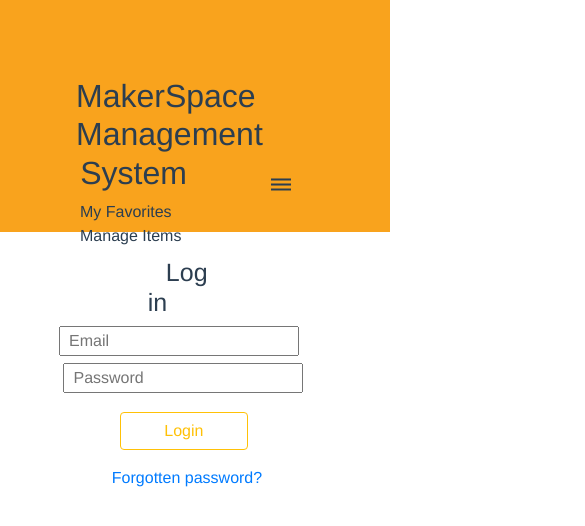
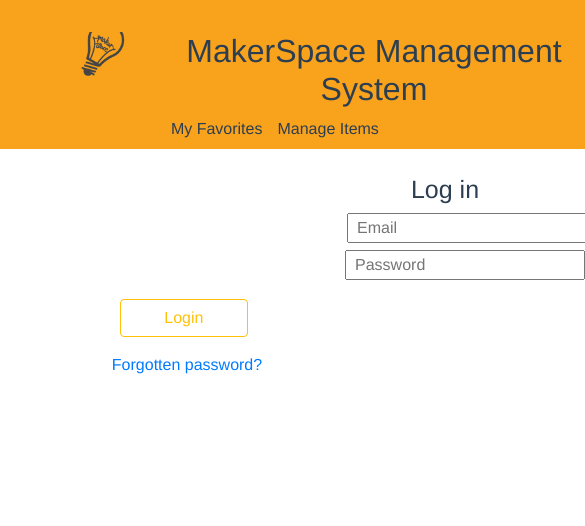
Before and after one commit to Andreas-Harnes/MakerSpace-Management-System, a Vue app in the folder client/: page /login in a window 390 px wide. Shown: the top 526 px of the page, 585 px wide, since content can reach past the window. Built offline with nearby package versions, Linux system fonts and the light colour scheme.

Commit message:
css for mobil

```diff
--- a/client/src/App.vue
+++ b/client/src/App.vue
@@ -7,6 +7,7 @@
 
 <style lang="scss">
 @import 'src/scss/style.scss';
+@import 'src/scss/media.scss'
 
  // $primary-color: #f9a31d;
 
--- a/client/src/components/body.vue
+++ b/client/src/components/body.vue
@@ -15,7 +15,7 @@
       <img id="content_img" src="smiley.gif" alt="bilde" height="42" width="42">
       <p id="description">Beskrivelse av element her</p>
       <p id="status">Status</p>
-  <b-button id="favorit_button">Favorit</b-button>
+  <b-button id="favorit_button" class="favorit_style">Favorit</b-button>
     </div>
   </div>
 <!-- category -->
--- a/client/src/components/header.vue
+++ b/client/src/components/header.vue
@@ -1,5 +1,5 @@
 <template>
-  <header class="header">
+  <header id="header-test" class="header">
       <link href="https://fonts.googleapis.com/icon?family=Material+Icons"
       rel="stylesheet">
     <div>
@@ -54,7 +54,7 @@ export default {
   }
 }
 </script>
-<style scoped>
+<style>
   .header {
     /* Endre color til variabel */
     background-color: #f9a31d;
--- a/client/src/components/login.vue
+++ b/client/src/components/login.vue
@@ -3,7 +3,7 @@
       <div id="txtTitle"><h1 id="login_txt">Log in</h1></div>
       <input class="loginField" id="txtEmail2" type="text" name="email" placeholder="Email" /> <br>
       <input class="loginField" id="txtPassword2" type="password" name="password" placeholder="Password" /> <br>
-      <b-button type="button" id="btnLogin" v-on:click="loginRequest" variant="outline-warning">Login</b-button>
+      <b-button type="button" id="btnLogin"  v-on:click="loginRequest" variant="outline-warning">Login</b-button>
       <a href="url" id="forgot_password">Forgotten password?</a>
 
   </div>
--- a/client/src/scss/_media.scss
+++ b/client/src/scss/_media.scss
@@ -1,19 +1,30 @@
-/* Smartphones (portrait and landscape) */
-@media only screen
-and (min-device-width : 320px)
-and (max-device-width : 480px) {
 
+/* Smartphones (landscape)  */
+
+@media only screen and (max-width: 600px) {
+
+    #header-test {
+        width: 300%;
+    }
+    #category {
+        left: 10em;
+        top: -500em;
+    }
+/* -------- log in -------- */
+    #login_txt {
+        left: 10em;
+    }
+
+    #btnLogin {
+        left: 20em;
+    }
+
+    #txtEmail2 {
+        left: 17em;
+    }
+
+    #txtPassword2 {
+        left: 17em;
+    }
 
 }
-
-/* Smartphones (landscape)  */
-@media only screen
-and (min-width : 321px) {
-
-}
-
-/* Smartphones (portrait) */
-@media only screen
-and (max-width : 320px) {
-
-}
```
